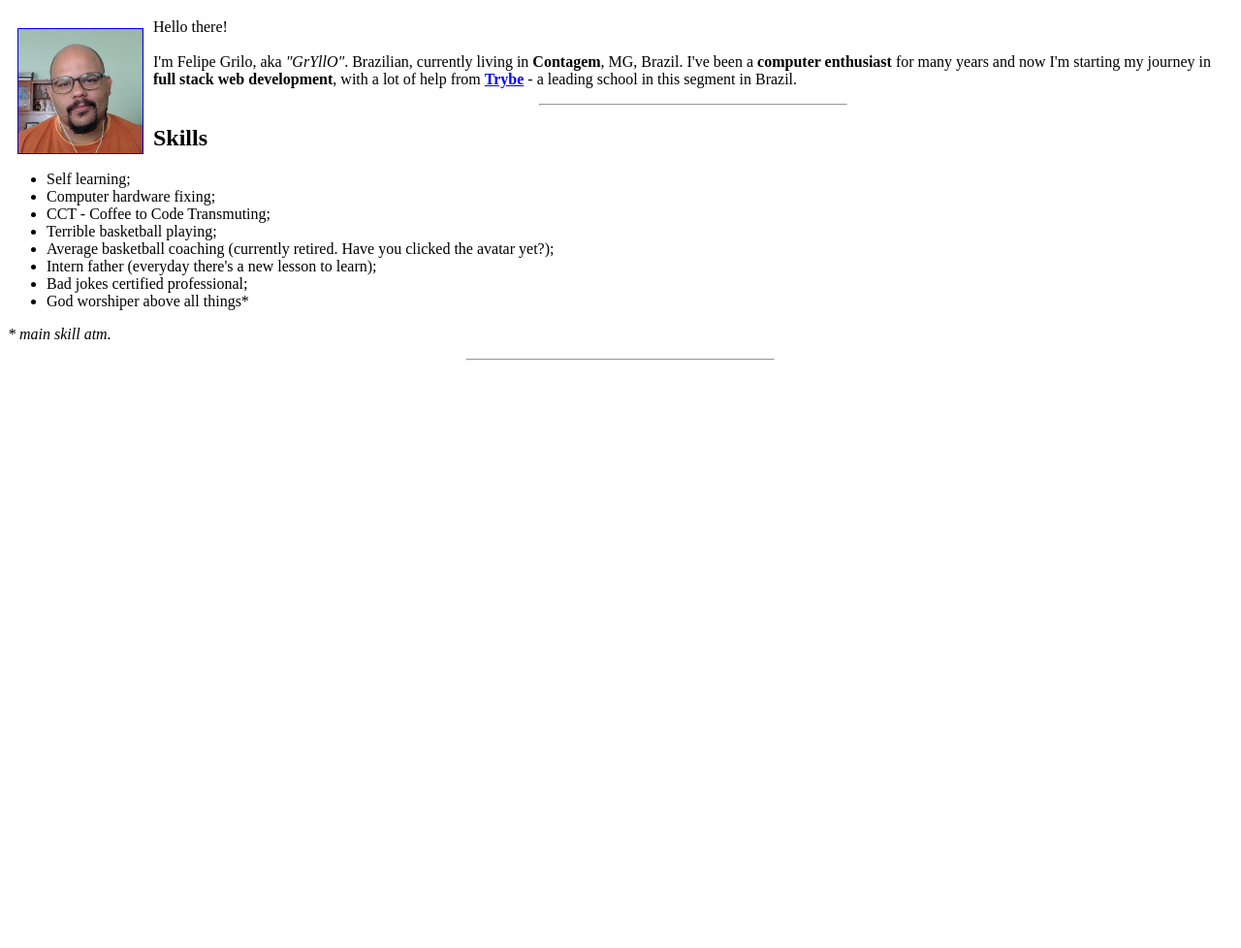
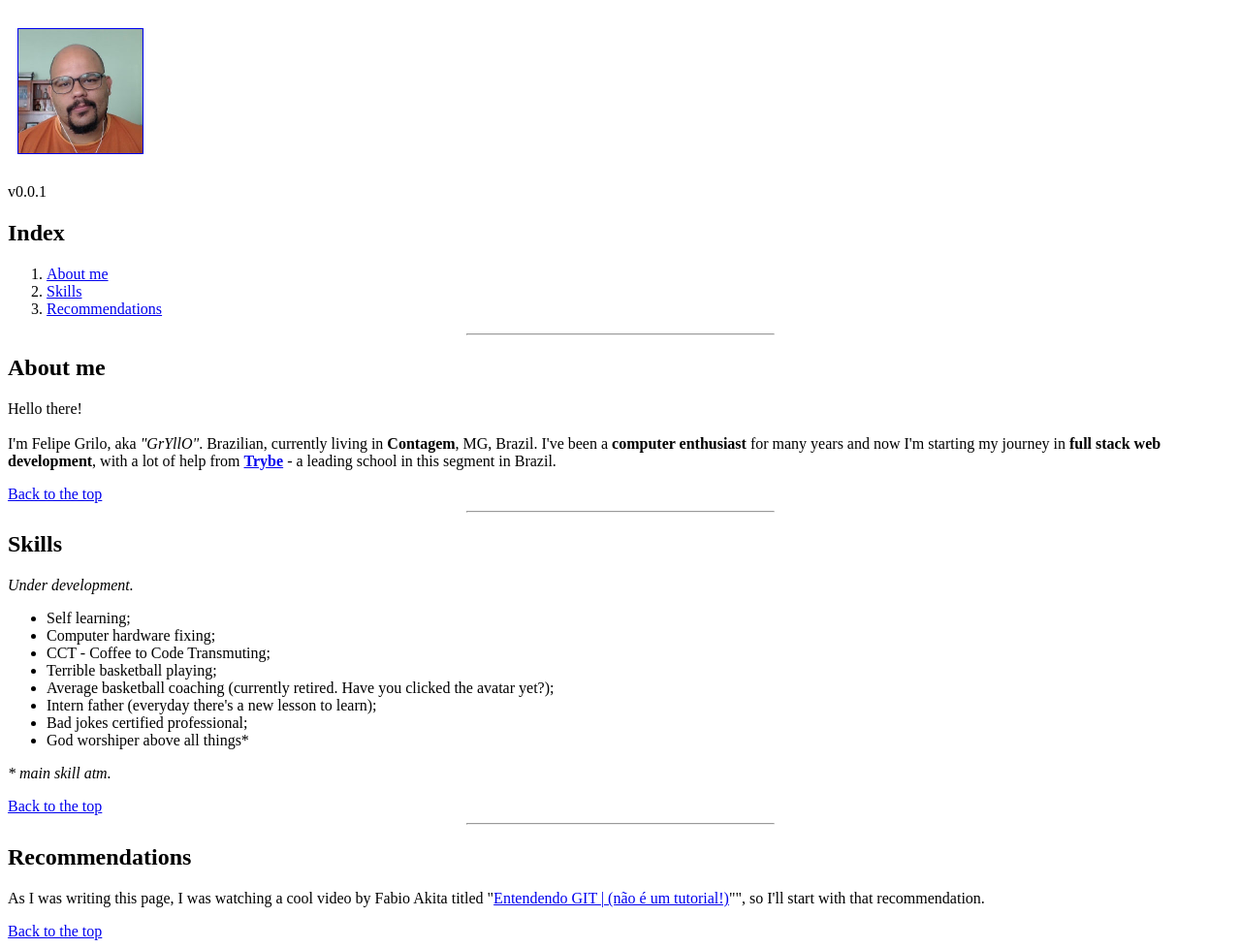
Before and after one commit to GrYllO/gryllo.github.io, a plain HTML site: page index.html in a window 1280 px wide. Shown: the part 61-1039 px from the top of the page at 97% size. Before the commit the page ends 800 px from the top, so only its background shows below. Drawn offline with Linux system fonts and the light colour scheme.

Commit message:
moved Avatar to the top; added Recommentations section; formatting;

```diff
--- a/index.html
+++ b/index.html
@@ -8,16 +8,27 @@
 	</head>
 	<body>
 		<h1>Felipe Grilo's Portfolio</h1>
+		<a href="assets/gryllo-7vbc-days.jpg" target="_blank"
+			><img
+				src="assets/gryllo-avatar.jpg"
+				alt="Felipe Grilo's photo"
+				width="128px"
+				style="float: none; margin: 10px"
+				border="1px"
+		/></a>
+		<p>v0.0.1</p>
+		<h2 id="index">Index</h2>
+		<ol>
+			<li>
+				<a href="#about">About me</a>
+			</li>
+			<li><a href="#skills">Skills</a></li>
+			<li><a href="#recommendations">Recommendations</a></li>
+		</ol>
+		<hr style="width: 25%; text-align: center" />
+		<h2 id="about">About me</h2>
 		<p>
 			Hello there!
-			<a href="assets/gryllo-7vbc-days.jpg" target="_blank"
-				><img
-					src="assets/gryllo-avatar.jpg"
-					alt="Felipe Grilo's photo"
-					width="128px"
-					style="float: left; margin: 10px"
-					border="1px"
-			/></a>
 			<br /><br />
 			I'm Felipe Grilo, aka <i>"GrYllO"</i>. Brazilian, currently living
 			in <strong>Contagem</strong>, MG, Brazil. I've been a
@@ -29,22 +40,33 @@
 			>
 			- a leading school in this segment in Brazil.
 		</p>
+		<a href="#index">Back to the top</a>
 		<hr style="width: 25%; text-align: center" />
-		<h2>Skills</h2>
+		<h2 id="skills">Skills</h2>
+		<p><i>Under development.</i></p>
 		<ul>
 			<li>Self learning;</li>
 			<li>Computer hardware fixing;</li>
 			<li>CCT - Coffee to Code Transmuting;</li>
 			<li>Terrible basketball playing;</li>
 			<li>
-				Average basketball coaching (currently retired. Have you clicked the
-				avatar yet?);
+				Average basketball coaching (currently retired. Have you clicked
+				the avatar yet?);
 			</li>
 			<li>Intern father (everyday there's a new lesson to learn);</li>
 			<li>Bad jokes certified professional;</li>
 			<li>God worshiper above all things*</li>
 		</ul>
 		<p><i>* main skill atm.</i></p>
+		<a href="#index">Back to the top</a>
 		<hr style="width: 25%; text-align: center" />
+		<h2 id="recommendations">Recommendations</h2>
+		<p>
+			As I was writing this page, I was watching a cool video by Fabio
+			Akita titled "<a href="https://youtu.be/6Czd1Yetaac" target="_blank"
+				>Entendendo GIT | (não é um tutorial!)</a
+			>"", so I'll start with that recommendation.
+		</p>
+		<a href="#index">Back to the top</a>
 	</body>
 </html>
```
